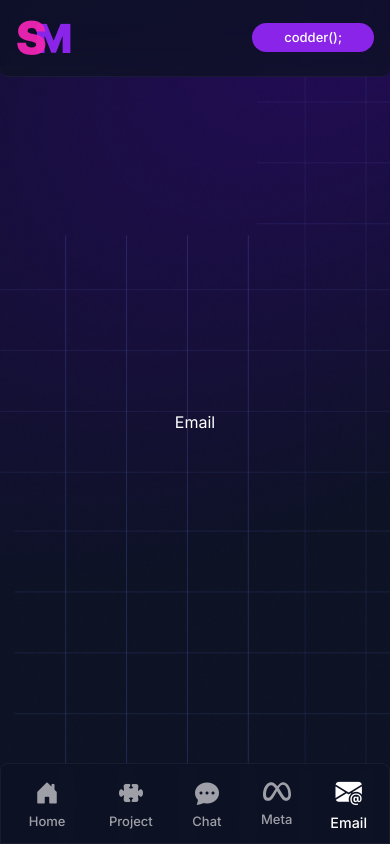
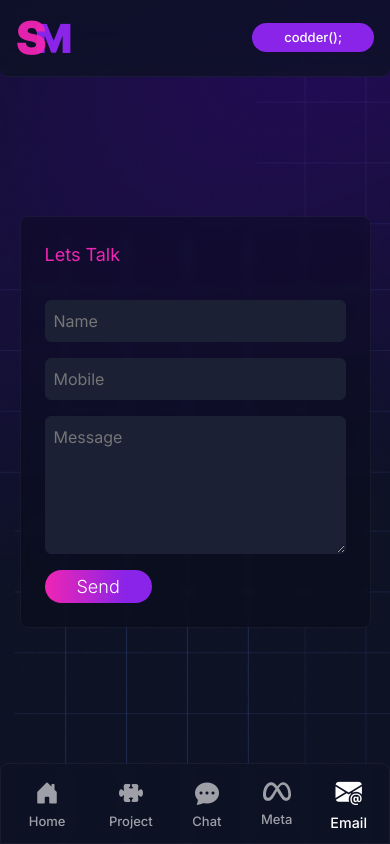
Before and after one commit to Msiddhesh008/react-portfolio, a React (Create React App) app: page /email in a window 390 px wide. Built offline with nearby package versions, Linux system fonts and the light colour scheme.

Commit message:
third commit

```diff
--- a/src/Components/Email.js
+++ b/src/Components/Email.js
@@ -1,7 +1,37 @@
 import React from "react";
 
 const Email = () => {
-  return <div id="email">Email</div>;
+  return (
+  <div
+  className="d-lg-none"
+  id="email">
+
+    <form className="form p-4">
+
+    <p className="lets-talk">Lets Talk</p>
+
+    <input
+    placeholder="Name"
+    type="text"
+    id="name" />
+
+    <input
+    placeholder="Mobile"
+    type="tel"
+    id="tel" />
+
+    <textarea
+    placeholder="Message"
+    type="text"
+    rows={5}
+    id="name" />
+
+    <button className="send-btn">Send</button>
+
+    </form>
+
+  </div>
+  );
 };
 
 export default Email;
--- a/src/index.css
+++ b/src/index.css
@@ -121,13 +121,13 @@ body {
 }
 .mobile-navbar {
   position: fixed;
-  background-color: #0d1225c7;
   width: 100vw;
   bottom: 0;
   z-index: 2;
   justify-content: space-around;
   border-radius: 8px 8px 0 0;
   backdrop-filter: blur(5px);
+  background-color: #0d1225c7;
   border: 1px solid rgba(255, 255, 255, 0.048);
 }
 .mobile-navbar i {
@@ -208,8 +208,8 @@ body {
   color: #ffffff83;
   border-radius: 8px;
   background-color: #0e142e;
+  border-right: 1px solid rgba(255, 255, 255, 0.048);
   border-left: 1px solid rgba(255, 255, 255, 0.048);
-  border-right: 1px solid rgba(255, 255, 255, 0.048);
   border-bottom: 1px solid rgba(255, 255, 255, 0.048);
 }
 .card p {
@@ -279,12 +279,69 @@ body {
   font-weight: 500 !important;
   font-size: medium !important;
 }
+.form{
+  width: 90%;
+  height: auto;
+  display: flex;
+  backdrop-filter: blur(5px);
+  background-color: #06091460;
+  gap: 1rem;
+  border-radius: 8px;
+  flex-direction: column;
+  justify-content: center;
+  align-items: flex-start;
+  border: 1.5px solid rgba(255, 255, 255, 0.048);
+}
+.form > input, textarea {
+  width: 100%;
+  border-radius: 6px;
+  border: none;
+  padding: 0.5rem 0.5rem;
+  font-size: 16px;
+  border: 1.5px solid #1c2035;
+  background-color: #1c2035;
+  color: white;
+}
+
+
+.form > input:focus {
+  border: 1.5px solid #ffffff55;
+  background-color: #1c2035;
+  outline: none;
+}
+.form > textarea:focus {
+  border: 1.5px solid #ffffff55;
+  background-color: #1c2035;
+  outline: none;
+}
+
+
+.lets-talk{
+  color: #ef25b3;
+  font-size: large;
+  width: 100%;
+}
+.send-btn{
+  width: auto;
+  font-size: large;
+  border: none;
+  border-radius: 10rem;
+  padding: 0.2rem 2rem;
+  font-weight: 300;
+  color: white;
+  background: rgb(239, 37, 179);
+  background: linear-gradient(
+    90deg,
+    rgba(239, 37, 179, 1) 0%,
+    rgba(138, 36, 232, 1) 75%
+  );
+}
 /* ===[ Media Qurry ]=== */
 
 /* Extra small devices (phones, 600px and down) */
 @media only screen and (max-width: 600px) {
   #banner {
-    padding-top: 4rem;
+    padding-top: 3rem;
   }
   #navbar {
     width: 100%;
```
